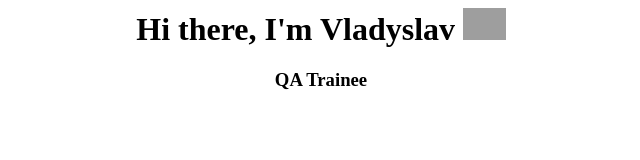
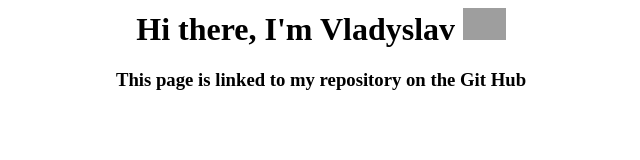
Before and after one commit to VladysZav/PostmanTask, a plain HTML site: page index.html in a window 1280 px wide. Shown: the whole page, without its empty margins (319-959 px from the left). Drawn offline with Linux system fonts and the light colour scheme; grey boxes are pictures that could not be loaded.

Commit message:
Update index.html

```diff
--- a/index.html
+++ b/index.html
@@ -1,3 +1,3 @@
 <h1 align="center">Hi there, I'm Vladyslav</a>
 <img src="https://github.com/blackcater/blackcater/raw/main/images/Hi.gif" height="32"/></h1>
-<h3 align="center">QA Trainee</h3>
+<h3 align="center">This page is linked to my repository on the Git Hub</h3>
```
